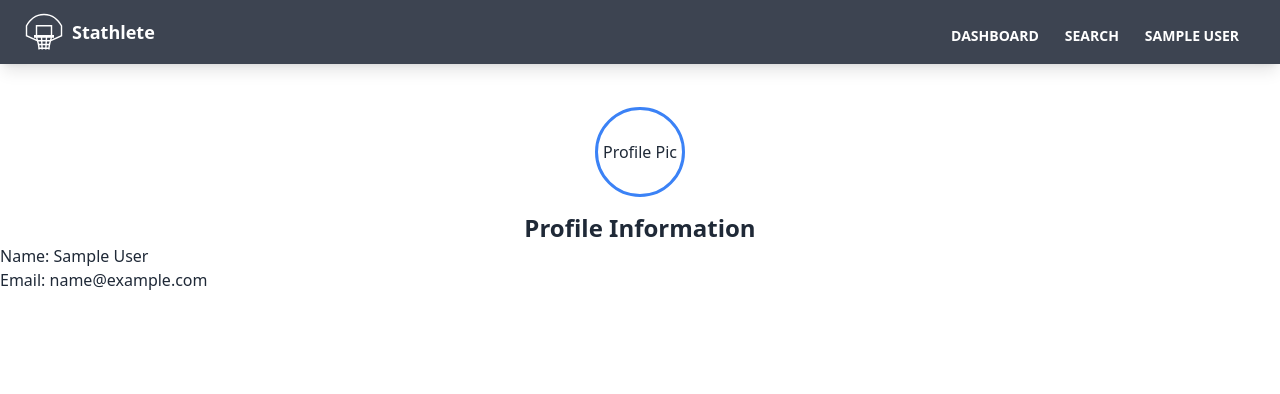
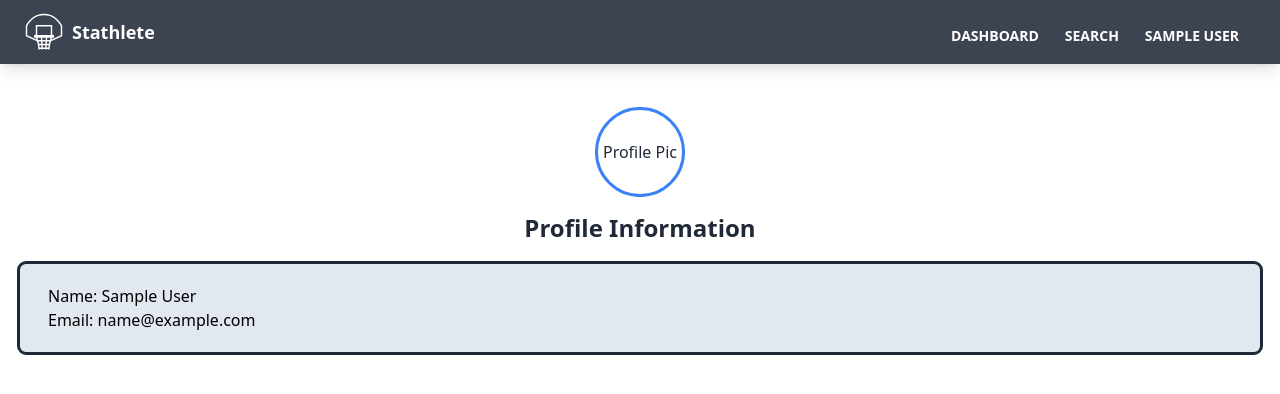
Before and after one commit to matthewleland/stathlete, a React (Vite) app in the folder frontend/: page /profile in a window 1280 px wide. Shown: the top 394 px of the page. Built offline with nearby package versions, Linux system fonts and the light colour scheme; sample sign-in values are in the browser's storage.

Commit message:
Profile page edit 1

```diff
--- a/frontend/src/pages/Profile.jsx
+++ b/frontend/src/pages/Profile.jsx
@@ -35,14 +35,16 @@ function Profile() {
                 </div>
             </div>
 
-            <section className="heading" class="flex justify-center">
+            <section className="heading" class="flex justify-center mb-5">
                 <h2 className='underline' class='text-2xl font-bold'>Profile Information</h2>
             </section>
 
-            <div>
-                <p>Name: {user.name}</p>
-                <p>Email: {user.email}</p>
-            </div>
+            <section className='content' class='mx-5 p-5 rounded-md outline outline-offset-0 outline-828282 bg-slate-200'>
+                <div class='mx-2 text-black'>
+                    <p>Name: {user.name}</p>
+                    <p>Email: {user.email}</p>
+                </div>
+            </section>
         </>
     )
 }
```
